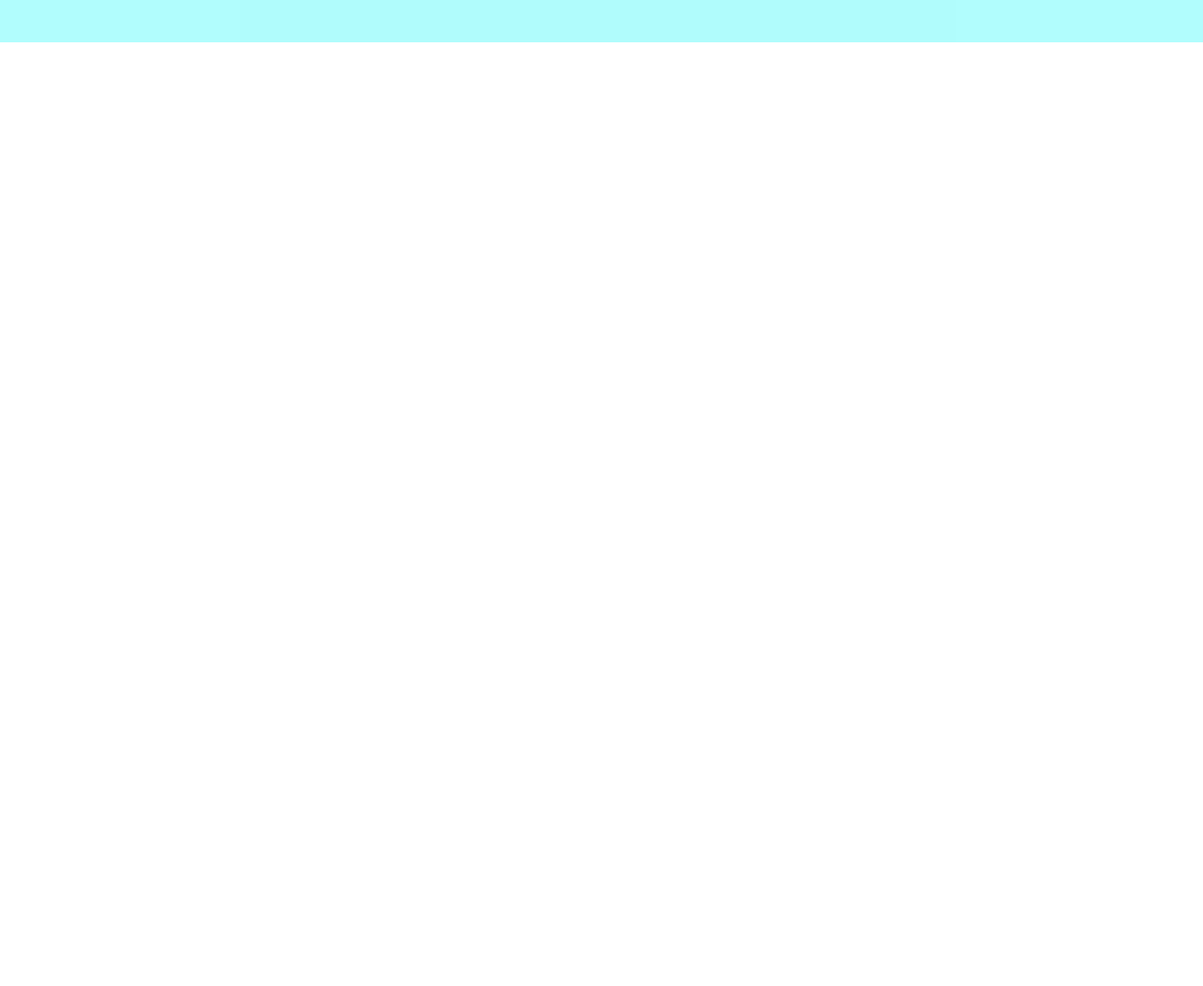
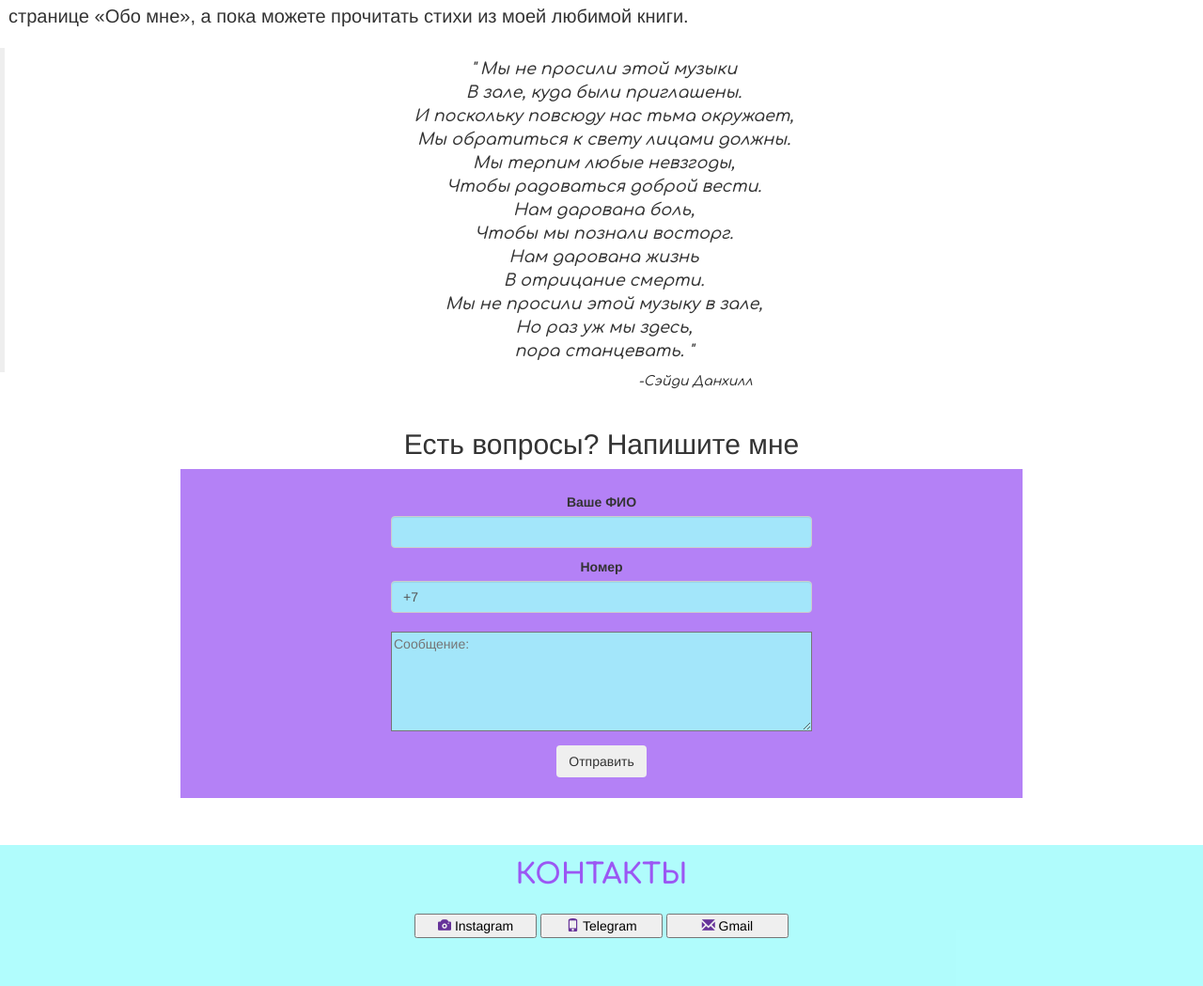
Before and after one commit to tulebaeva/tulebaeva.githu.i, a plain HTML site: page main.html in a window 1280 px wide. Shown: the part 790-1839 px from the top of the page at 94% size. Before the commit the page ends 835 px from the top, so only its background shows below. Drawn offline with nearby package versions, Linux system fonts and the light colour scheme.

Commit message:
Update main.html

```diff
--- a/main.html
+++ b/main.html
@@ -9,6 +9,9 @@
   <link rel="stylesheet" href="https://maxcdn.bootstrapcdn.com/bootstrap/3.3.7/css/bootstrap-theme.min.css" integrity="sha384-rHyoN1iRsVXV4nD0JutlnGaslCJuC7uwjduW9SVrLvRYooPp2bWYgmgJQIXwl/Sp" crossorigin="anonymous">
   <link rel="preconnect" href="https://fonts.gstatic.com">
   <link href="https://fonts.googleapis.com/css2?family=Comfortaa:wght@300;400;500;600;700&display=swap" rel="stylesheet">
+  <link rel="shortcut icon" href="img/Dayflow - Torso.png" type="image/x-icon">
+  <script src="app.js"></script>
+
 
 </head>
 <body>
@@ -37,7 +40,7 @@
   </div>
 </div>
 </nav>
-<img src="8.jpg" class="img-responsive" style="margin-top:-28px">
+<img src="img/8.jpg" class="img-responsive" style="margin-top:-28px">
 <div class="article">
 
   <h1 class="text-center" style="color:rgb(155, 87, 243); font-family: Comfortaa; font-size: 35px; font-weight: 700; margin-top: 28px;">ГЛАВНАЯ</h1>
@@ -57,19 +60,35 @@
     пора станцевать. "</blockquote>
     <footer class="text-center" style="font-family: Comfortaa; font-weight: 500;font-style: italic; margin-left: 200px;margin-top: -20px;">-Сэйди Данхилл</footer><br>
   </div>
+  <center>
+    <h2 class="text-center">Есть вопросы? Напишите мне</h2>
+  <form style="background-color: rgba(155, 87, 243, 0.747);width:70%; height: 350px; ">
+          <div class="mb-3" style="width:50%; margin-bottom: 25px;">
+            <label for="exampleInputEmail1" class="form-label" style="margin-top: 25px;" name="name">Ваше ФИО</label>
+            <input type="string" class="form-control" id="name" aria-describedby="emailHelp" style="background-color: rgba(160, 252, 252, 0.822)">
+          </div>
+          <div class="mb-3" style="width:50%; margin-top: -15px" >
+            <label for="exampleInputPassword1" class="form-label" name="number">Номер</label>
+            <input type="string" class="form-control" id="number" value="+7 " style="background-color: rgba(160, 252, 252, 0.822)">
+          </div>
+          <div class="form-group mb-32">
+              <textarea id="textarea" style="width: 50%; margin-top: 20px; background-color: rgba(160, 252, 252, 0.822)" rows="5" placeholder="Сообщение:" name="message"></textarea>
+           </div>
+          <button type="submit" class="btn btn-light" id="save" style="margin-top: -5px">Отправить</button>
+        </form></center>
   <div class="footer" style="height: 150px; background-color: rgba(160, 252, 252, 0.822);margin-top: 50px;">
     <h2 class="text-center" style="font-family: Comfortaa; font-weight: 700;font-size: 14;color:rgb(155, 87, 243); padding: 15px;">КОНТАКТЫ</h2>
     <center><a href="https://www.instagram.com/_anyu__/" style="color: black;">
-      <button class="text-white" style="width: 200px;">
-        <span class="glyphicon glyphicon-grain" style="color:rebeccapurple;"></span> Instagram
+      <button class="text-white" style="width: 130px;">
+        <span class="glyphicon glyphicon-camera" style="color:rebeccapurple;"></span> Instagram
       </button></a>
 
       <a href="https://web.telegram.org/@anyu_04#/im" style="color: black;">
-        <button class="text-white" style="width: 200px;">
+        <button class="text-white" style="width: 130px;">
           <span class="glyphicon glyphicon-phone" style="color:rebeccapurple"></span> Telegram
         </button></a>
         <a href="https://mail.google.com/mail/u/0/?tab=rm&ogbl#inbox?compose=new" style="color: black;">
-          <button class="text-white" style="width: 200px;">
+          <button class="text-white" style="width: 130px;">
             <span class="glyphicon glyphicon-envelope" style="color:rebeccapurple"></span> Gmail
           </button></a></center>
         </div>
```
